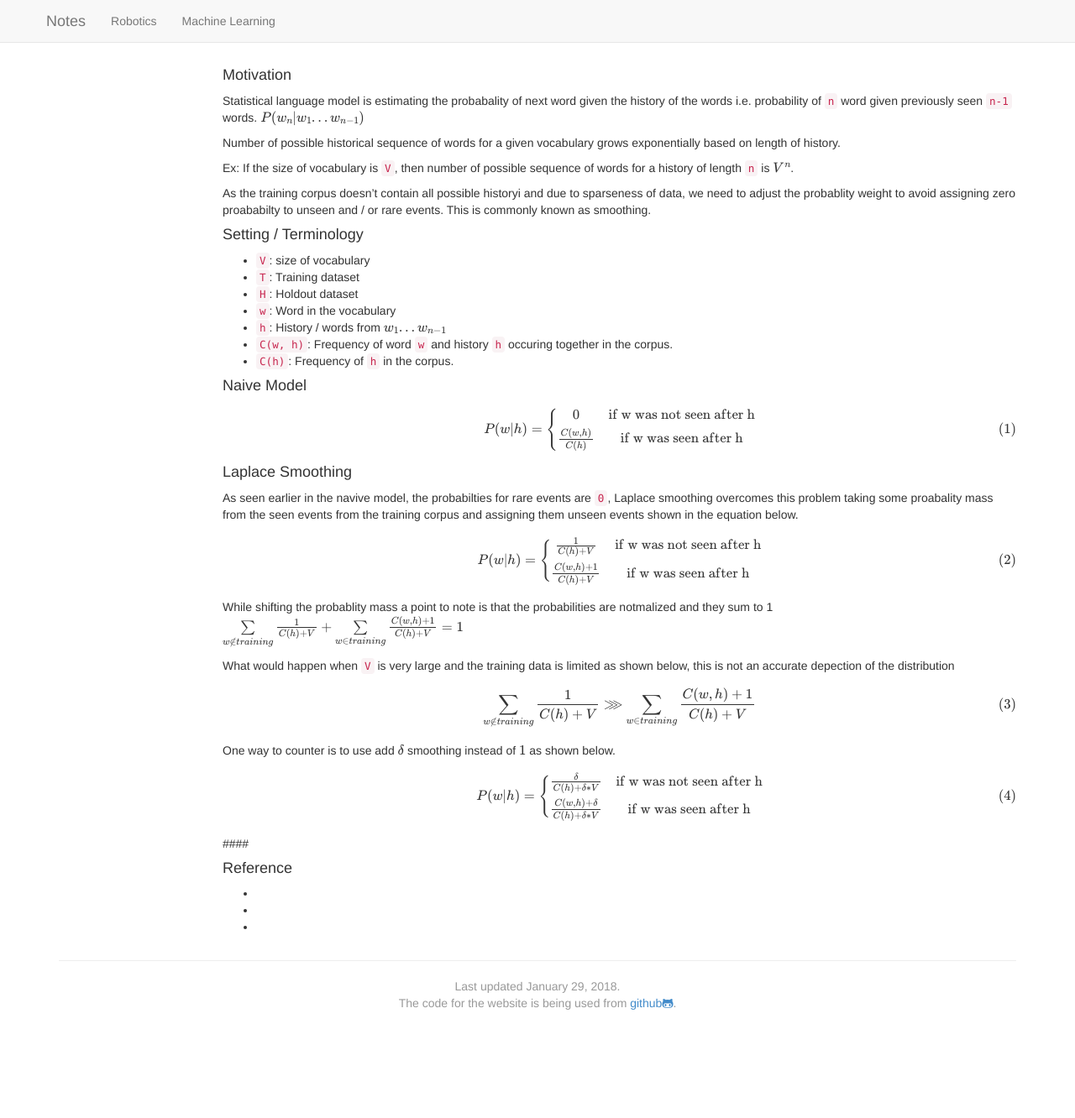
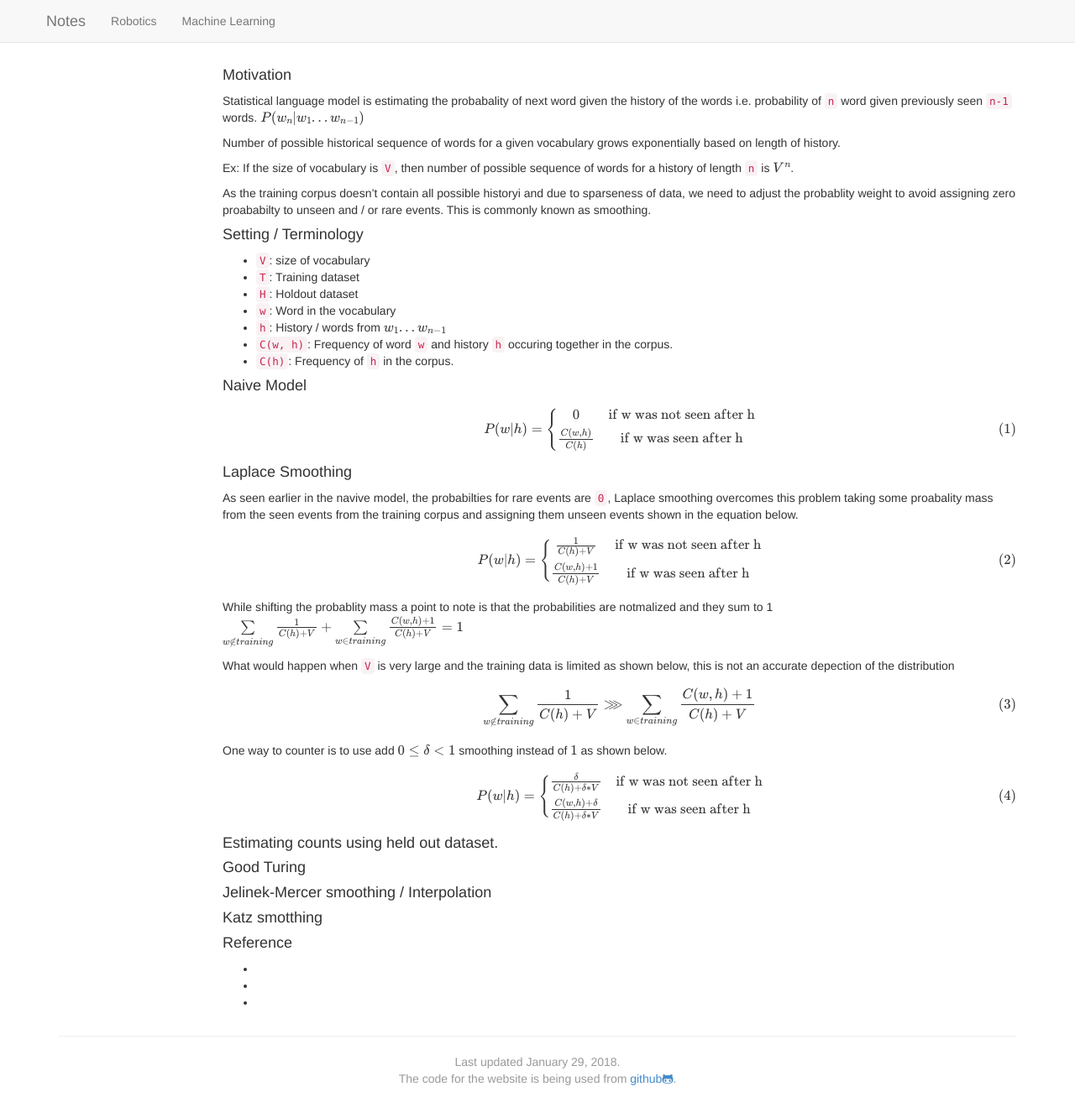
Before and after one commit to argmin/argmin.github.io, a Jekyll site: the page built from ml/smoothing.md, in a window 1280 px wide and 1335 px high. Shown: the top 1332 px of the window at 84% size. Built offline with Jekyll 4.4.1, drawn with Linux system fonts in a browser that asks for light colours; nearby versions of some CDN libraries; formulas are drawn with MathJax 3.

Commit message:
Laplace smoothing

```diff
--- a/ml/smoothing.md
+++ b/ml/smoothing.md
@@ -56,7 +56,7 @@ $$
 \sum_\limits{w \notin training} \frac{1}{C(h) + V} \ggg \sum_\limits{w \in training}\frac{C(w,h)+1}{C(h) + V}
 $$
 
-One way to counter is to use add $$ \delta $$ smoothing instead of $$ 1 $$ as shown below.
+One way to counter is to use add $$ 0 \leq \delta < 1 $$ smoothing instead of $$ 1 $$ as shown below.
 
 $$
 P(w | h) =
@@ -67,7 +67,16 @@ P(w | h) =
 $$
 
 
-####
+#### Estimating counts using held out dataset.
+
+
+#### Good Turing
+
+
+#### Jelinek-Mercer smoothing / Interpolation
+
+
+#### Katz smotthing
 
 
 #### Reference
```
